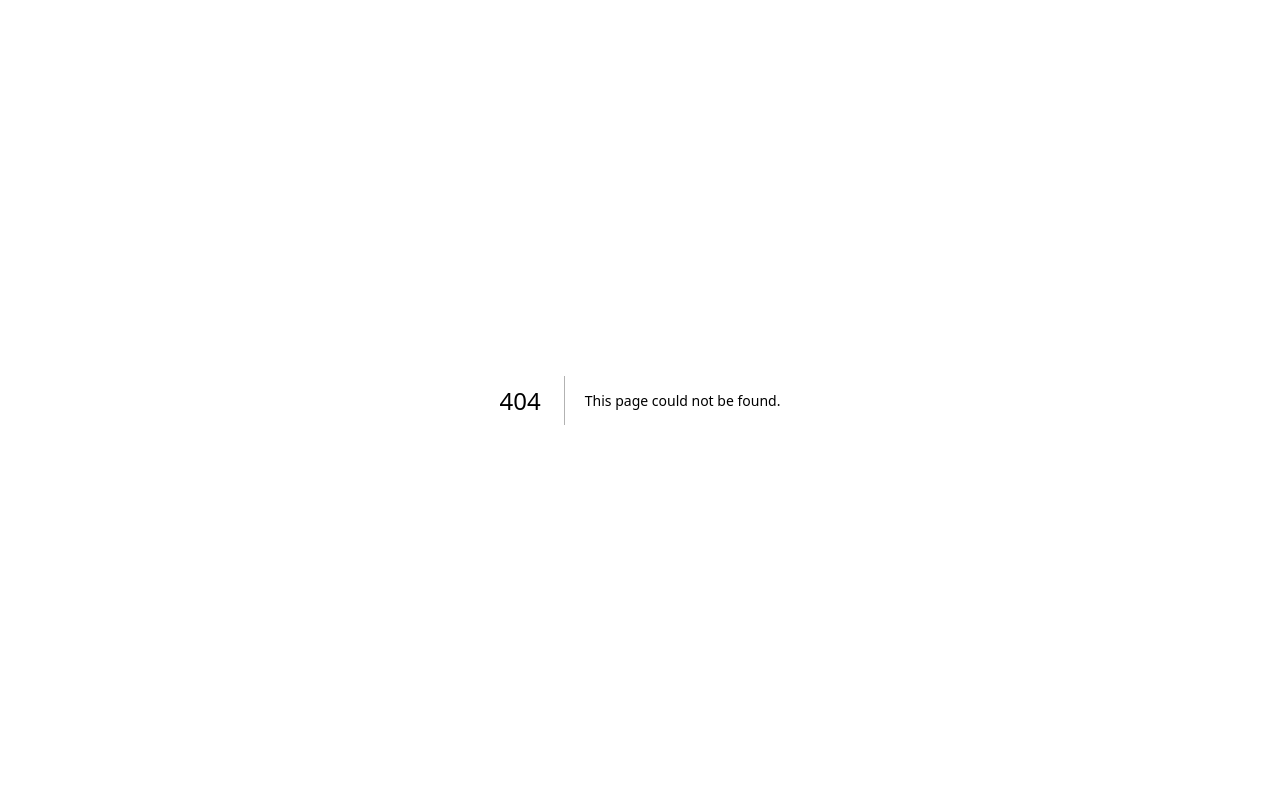
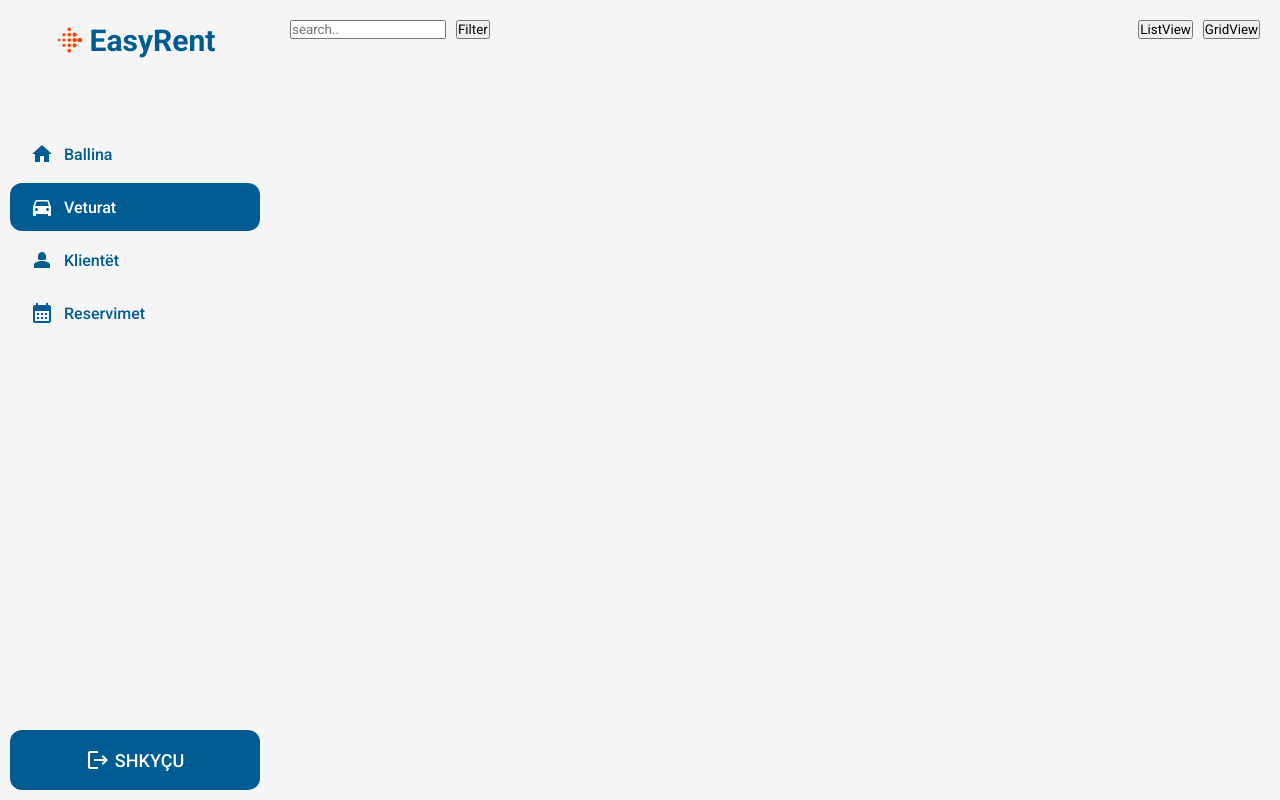
Before and after one commit to artzymeri/easy-rent, a Next.js app: page /veturat in a window 1280 px wide. Before the commit this address had no page. Built offline with nearby package versions, Linux system fonts and the light colour scheme.

Commit message:
Added the Veturat view

```diff
--- /dev/null
+++ b/pages/veturat.js
@@ -0,0 +1,29 @@
+import Sidebar from "@/app/Components/Sidebar";
+import React from "react";
+import "@/app/Styling/global-styling.css";
+
+const Veturat = () => {
+  return (
+    <Sidebar>
+      <div
+        style={{
+          display: "flex",
+          width: "100%",
+          justifyContent: "space-between",
+        }}
+      >
+        <div style={{ display: "flex", gap: "10px" }}>
+          <input type="text" placeholder="search.." />
+          <button>Filter</button>
+        </div>
+        <div style={{ display: "flex", gap: "10px" }}>
+          <button>ListView</button>
+          <button>GridView</button>
+        </div>
+      </div>
+      <div className="cars-list-view"></div>
+    </Sidebar>
+  );
+};
+
+export default Veturat;
```
